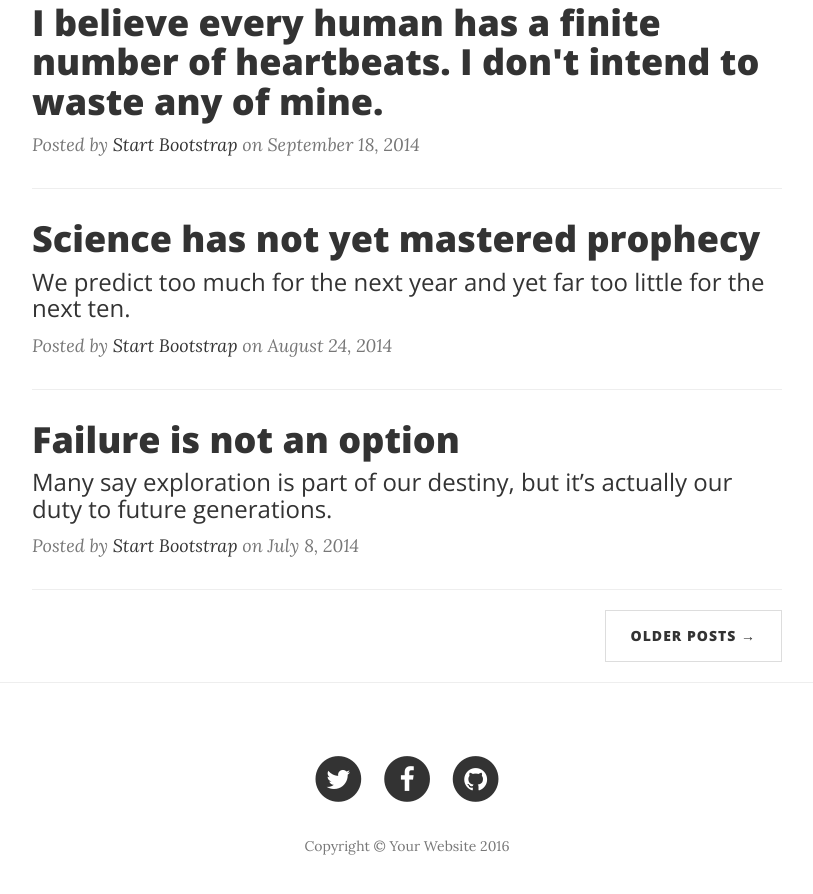
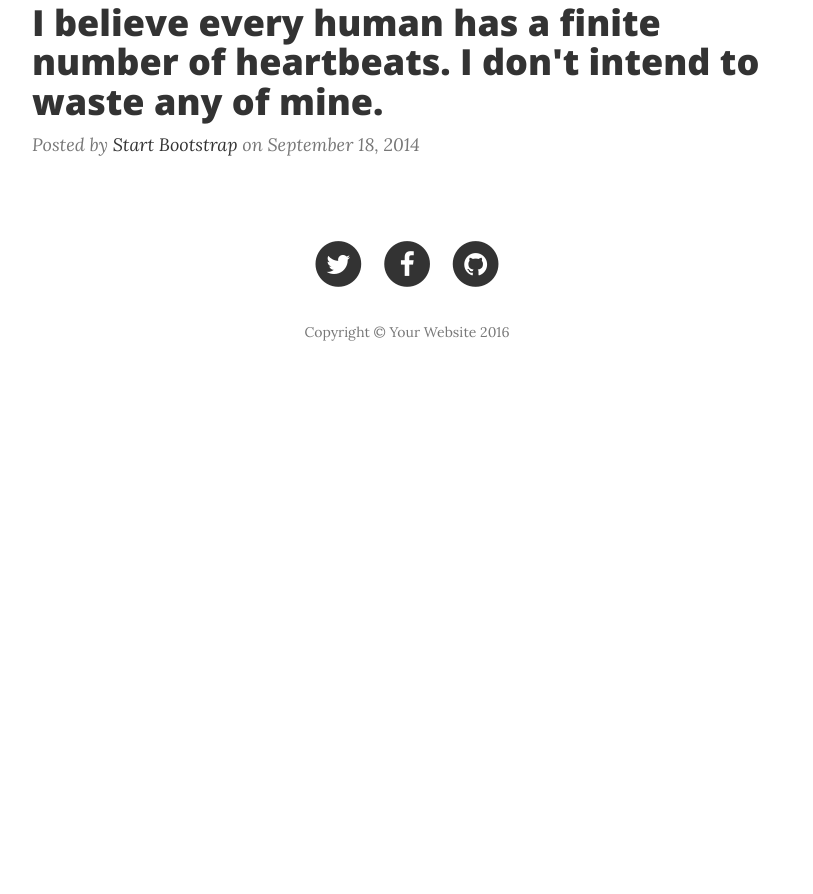
Before and after one commit to daphnetuliao/Blog.github.io, a website: page index.html in a window 1280 px wide. Shown: the part 1021-1915 px from the top of the page, without its empty margins (233-1046 px from the left). After the commit the page ends 1429 px from the top, so only its background shows below. Drawn offline with nearby package versions, Linux system fonts and the light colour scheme.

Commit message:
Update index.html

```diff
--- a/index.html
+++ b/index.html
@@ -100,49 +100,16 @@
                 </div>
                 <hr>
                 <div class="post-preview">
-                    <a href="post.html">
+                    <a href="post1.html">
                         <h2 class="post-title">
                             I believe every human has a finite number of heartbeats. I don't intend to waste any of mine.
                         </h2>
                     </a>
                     <p class="post-meta">Posted by <a href="#">Start Bootstrap</a> on September 18, 2014</p>
                 </div>
-                <hr>
-                <div class="post-preview">
-                    <a href="post.html">
-                        <h2 class="post-title">
-                            Science has not yet mastered prophecy
-                        </h2>
-                        <h3 class="post-subtitle">
-                            We predict too much for the next year and yet far too little for the next ten.
-                        </h3>
-                    </a>
-                    <p class="post-meta">Posted by <a href="#">Start Bootstrap</a> on August 24, 2014</p>
-                </div>
-                <hr>
-                <div class="post-preview">
-                    <a href="post.html">
-                        <h2 class="post-title">
-                            Failure is not an option
-                        </h2>
-                        <h3 class="post-subtitle">
-                            Many say exploration is part of our destiny, but it’s actually our duty to future generations.
-                        </h3>
-                    </a>
-                    <p class="post-meta">Posted by <a href="#">Start Bootstrap</a> on July 8, 2014</p>
-                </div>
-                <hr>
-                <!-- Pager -->
-                <ul class="pager">
-                    <li class="next">
-                        <a href="#">Older Posts &rarr;</a>
-                    </li>
-                </ul>
             </div>
         </div>
     </div>
-
-    <hr>
 
     <!-- Footer -->
     <footer>
```
